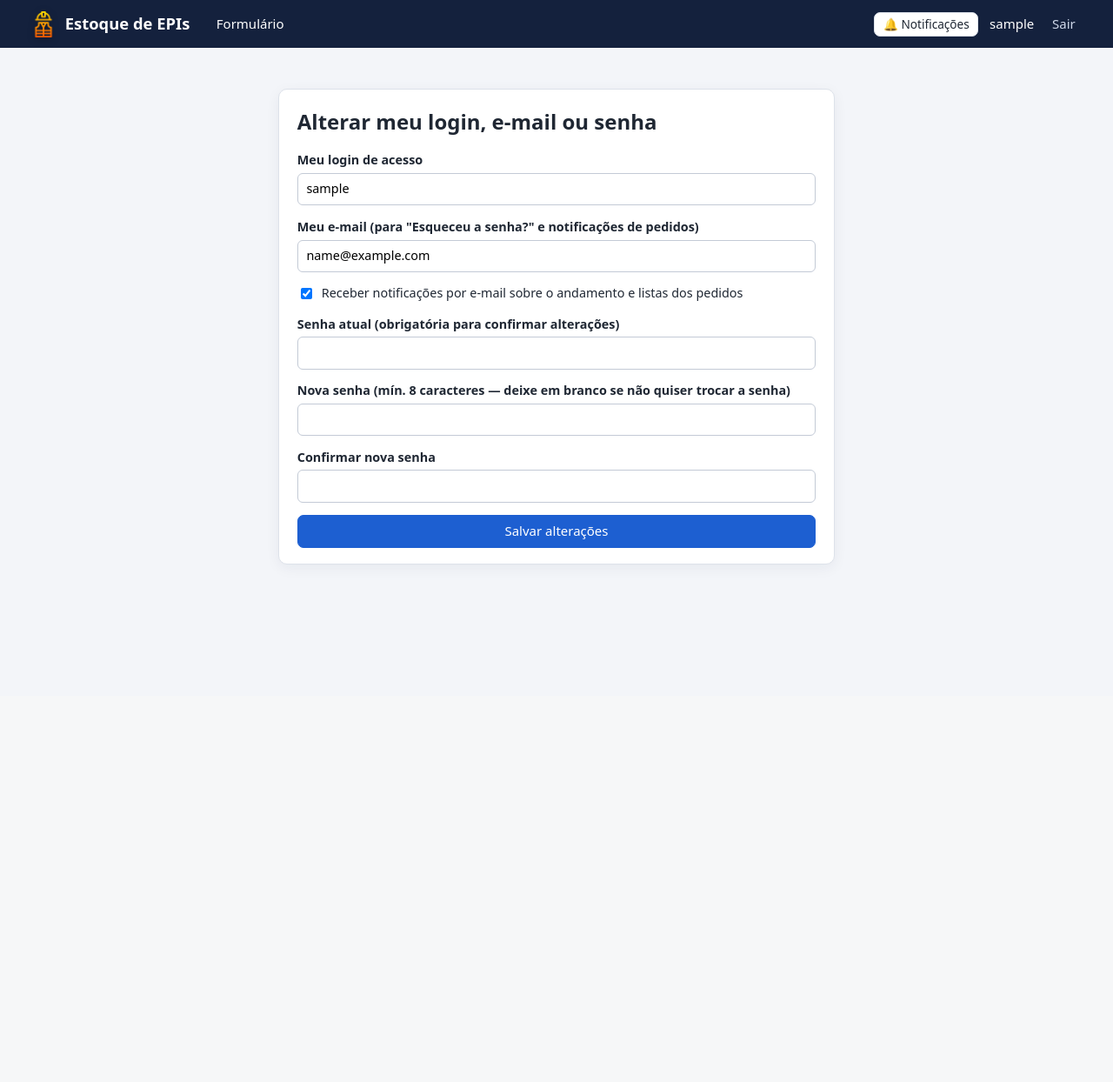
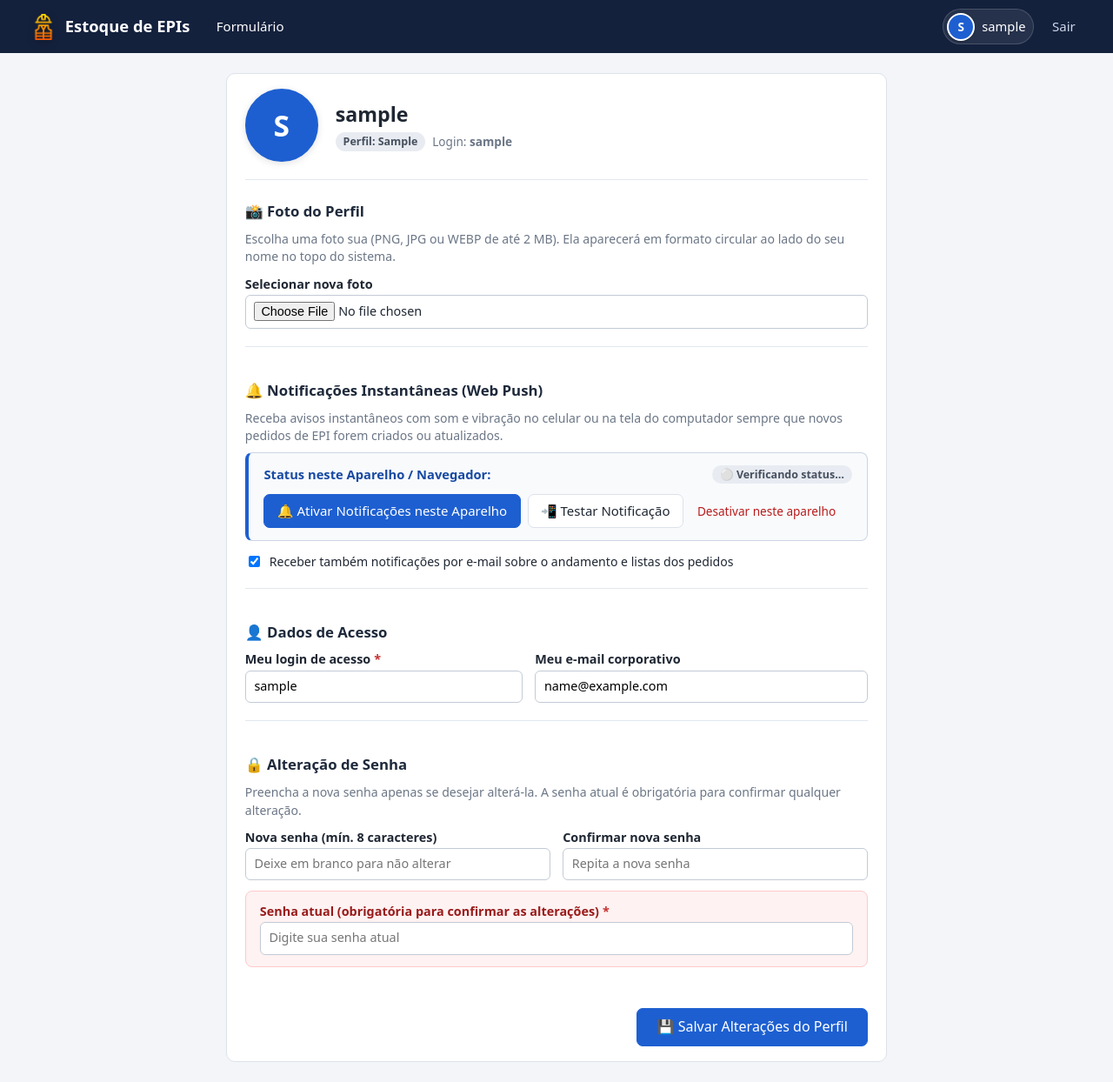
Before and after one commit to RuanAlves07/ProjetoEstocagemEPI, a Flask app: page /minha-senha in a window 1280 px wide. Shown: the whole page at 87% size. Before the commit the page ends 650 px from the top, so only its background shows below. Run offline with Flask 3, Linux system fonts and the light colour scheme; the visitor is signed in with stand-in values (Sample User, id 1); data comes from the database, SQL or seed files in the repository; some libraries are stand-ins or nearby versions.

Commit message:
feat: migra /minha-senha para Meu Perfil com foto redonda no header e controle de web push

```diff
--- a/app/db.py
+++ b/app/db.py
@@ -391,6 +391,8 @@ def _migrar(conn):
         conn.execute("ALTER TABLE usuarios ADD COLUMN email TEXT")
     if "receber_notificacoes" not in colunas_usu:
         conn.execute("ALTER TABLE usuarios ADD COLUMN receber_notificacoes INTEGER NOT NULL DEFAULT 1")
+    if "foto_perfil" not in colunas_usu:
+        conn.execute("ALTER TABLE usuarios ADD COLUMN foto_perfil TEXT")
 
     # Tabela de inscrições de notificações Web Push mobile
     conn.execute("""
--- a/app/schema.sql
+++ b/app/schema.sql
@@ -4,6 +4,7 @@ CREATE TABLE IF NOT EXISTS usuarios (
     login                 TEXT NOT NULL UNIQUE COLLATE NOCASE,
     email                 TEXT,
     receber_notificacoes  INTEGER NOT NULL DEFAULT 1,
+    foto_perfil           TEXT,
     senha_hash            TEXT NOT NULL,
     perfil                TEXT NOT NULL,
     ativo                 INTEGER NOT NULL DEFAULT 1,
--- a/app/schema_postgres.sql
+++ b/app/schema_postgres.sql
@@ -7,6 +7,7 @@ CREATE TABLE IF NOT EXISTS usuarios (
     login                 TEXT NOT NULL UNIQUE,
     email                 TEXT,
     receber_notificacoes  INTEGER NOT NULL DEFAULT 1,
+    foto_perfil           TEXT,
     senha_hash            TEXT NOT NULL,
     perfil                TEXT NOT NULL,
     ativo                 INTEGER NOT NULL DEFAULT 1,
@@ -16,6 +17,7 @@ CREATE TABLE IF NOT EXISTS usuarios (
 ALTER TABLE usuarios DROP CONSTRAINT IF EXISTS usuarios_perfil_check;
 ALTER TABLE usuarios ADD COLUMN IF NOT EXISTS email TEXT;
 ALTER TABLE usuarios ADD COLUMN IF NOT EXISTS receber_notificacoes INTEGER NOT NULL DEFAULT 1;
+ALTER TABLE usuarios ADD COLUMN IF NOT EXISTS foto_perfil TEXT;
 
 CREATE UNIQUE INDEX IF NOT EXISTS idx_usuarios_login_lower ON usuarios (LOWER(login));
 
--- a/app/static/push.js
+++ b/app/static/push.js
@@ -149,9 +149,20 @@
         reg.pushManager.getSubscription().then(sub => {
           atualizarBotoesPush(Boolean(sub));
         });
+      } else {
+        atualizarBotoesPush(false);
       }
     }).catch(err => {
       console.warn("ServiceWorker não pôde ser registrado:", err);
+      atualizarBotoesPush(false);
+    });
+  } else {
+    document.querySelectorAll('.card-push-banner').forEach(b => {
+      const tag = b.querySelector('.status-push-tag');
+      if (tag) {
+        tag.textContent = '⚠️ Navegador não compatível com Web Push';
+        tag.className = 'status-push-tag badge vermelho';
+      }
     });
   }
 })();
--- a/app/static/style.css
+++ b/app/static/style.css
@@ -420,3 +420,104 @@ tr.linha-analisar { background: #fffdf5; }
   .indicadores { grid-template-columns: repeat(2, 1fr); }
   .tag-recomendado { display: inline-block; margin-top: .2rem; }
 }
+
+/* ==========================================================================
+   Avatar de Perfil no Header e Página Meu Perfil
+   ========================================================================== */
+.link-perfil-header {
+  display: inline-flex;
+  align-items: center;
+  gap: .5rem;
+  color: #fff;
+  text-decoration: none;
+  font-weight: 500;
+  padding: .2rem .55rem .2rem .25rem;
+  border-radius: 9999px;
+  background: rgba(255, 255, 255, 0.08);
+  border: 1px solid rgba(255, 255, 255, 0.16);
+  transition: all .2s ease;
+}
+.link-perfil-header:hover {
+  background: rgba(255, 255, 255, 0.18);
+  border-color: rgba(255, 255, 255, 0.3);
+  color: #fff;
+}
+.avatar-header {
+  width: 32px;
+  height: 32px;
+  border-radius: 50%;
+  object-fit: cover;
+  display: inline-flex;
+  align-items: center;
+  justify-content: center;
+  flex-shrink: 0;
+  box-shadow: 0 1px 3px rgba(0,0,0,0.2);
+  border: 2px solid #fff;
+}
+.avatar-header.avatar-padrao {
+  background: var(--cor-primaria, #0284c7);
+  color: #fff;
+  font-size: .85rem;
+  font-weight: 700;
+  line-height: 1;
+}
+.nome-usuario-header {
+  font-size: .92rem;
+  max-width: 170px;
+  overflow: hidden;
+  text-overflow: ellipsis;
+  white-space: nowrap;
+}
+
+.perfil-card-container {
+  max-width: 760px;
+  margin: 0 auto;
+}
+.perfil-cabecalho-bloco {
+  display: flex;
+  align-items: center;
+  gap: 1.25rem;
+  padding-bottom: 1.25rem;
+  border-bottom: 1px solid var(--cor-borda, #e2e8f0);
+  margin-bottom: 1.5rem;
+}
+.avatar-perfil-grande {
+  width: 84px;
+  height: 84px;
+  border-radius: 50%;
+  object-fit: cover;
+  border: 3px solid var(--cor-primaria, #0284c7);
+  box-shadow: 0 2px 8px rgba(0,0,0,0.12);
+  display: flex;
+  align-items: center;
+  justify-content: center;
+  flex-shrink: 0;
+  background: #f1f5f9;
+}
+.avatar-perfil-grande.avatar-padrao {
+  background: var(--cor-primaria, #0284c7);
+  color: #fff;
+  font-size: 2.1rem;
+  font-weight: 700;
+}
+.perfil-secao {
+  margin-bottom: 1.5rem;
+  padding-bottom: 1.25rem;
+  border-bottom: 1px solid var(--cor-borda, #e2e8f0);
+}
+.perfil-secao-titulo {
+  font-size: 1.05rem;
+  font-weight: 600;
+  color: var(--cor-texto, #1e293b);
+  margin-bottom: .6rem;
+  display: flex;
+  align-items: center;
+  gap: .4rem;
+}
+.card-push-banner {
+  background: #f8fafc;
+  border: 1px solid #cbd5e1;
+  border-left: 4px solid var(--cor-primaria, #0284c7);
+  border-radius: 8px;
+  padding: .9rem 1.1rem;
+}
--- a/app/templates/base.html
+++ b/app/templates/base.html
@@ -52,8 +52,14 @@
       </div>
     </details>
     {% endif %}
-    <button type="button" class="btn-push-toggle btn pequeno nao-imprimir" title="Notificações no celular" style="display:inline-flex;align-items:center;gap:.25rem">🔔 Notificações</button>
-    <a href="{{ url_for('auth.minha_senha') }}" title="Alterar login ou senha">{{ usuario['nome'] }}</a>
+    <a href="{{ url_for('auth.meu_perfil') }}" class="link-perfil-header" title="Meu Perfil">
+      {% if usuario.foto_perfil %}
+      <img src="{{ usuario.foto_perfil }}" alt="{{ usuario['nome'] }}" class="avatar-header">
+      {% else %}
+      <span class="avatar-header avatar-padrao">{{ (usuario['nome'] or 'U')[:1]|upper }}</span>
+      {% endif %}
+      <span class="nome-usuario-header">{{ usuario['nome'] }}</span>
+    </a>
     <form method="post" action="{{ url_for('auth.sair') }}">
       <input type="hidden" name="csrf_token" value="{{ csrf_token() }}">
       <button class="btn link">Sair</button>
--- /dev/null
+++ b/app/templates/meu_perfil.html
@@ -0,0 +1,164 @@
+{% extends 'base.html' %}
+{% from '_macros.html' import csrf with context %}
+{% block titulo %}Meu Perfil{% endblock %}
+{% block conteudo %}
+<div class="cartao perfil-card-container">
+  <div class="perfil-cabecalho-bloco">
+    <div class="perfil-avatar-wrapper">
+      {% if usuario.foto_perfil %}
+        <img id="preview-foto-perfil" src="{{ usuario.foto_perfil }}" alt="Foto de {{ usuario.nome }}" class="avatar-perfil-grande">
+      {% else %}
+        <div id="preview-foto-perfil-placeholder" class="avatar-perfil-grande avatar-padrao">
+          {{ (usuario.nome or 'U')[:1]|upper }}
+        </div>
+        <img id="preview-foto-perfil" src="" alt="Nova Foto" class="avatar-perfil-grande" style="display:none">
+      {% endif %}
+    </div>
+    <div class="perfil-info-topo">
+      <h1 style="margin:0 0 .25rem 0;font-size:1.45rem">{{ usuario.nome }}</h1>
+      <div style="display:flex;align-items:center;gap:.5rem;flex-wrap:wrap">
+        <span class="badge azul">Perfil: {{ usuario.perfil|title }}</span>
+        <span class="suave" style="font-size:.85rem">Login: <strong>{{ usuario.login }}</strong></span>
+      </div>
+    </div>
+  </div>
+
+  <form method="post" enctype="multipart/form-data" class="formulario" id="form-meu-perfil">
+    {{ csrf() }}
+
+    <!-- 1. Foto do Perfil -->
+    <div class="perfil-secao">
+      <div class="perfil-secao-titulo">
+        <span>📸 Foto do Perfil</span>
+      </div>
+      <p class="suave" style="margin:0 0 .75rem 0;font-size:.88rem">
+        Escolha uma foto sua (PNG, JPG ou WEBP de até 2 MB). Ela aparecerá em formato circular ao lado do seu nome no topo do sistema.
+      </p>
+      <div class="linha" style="align-items:center;gap:1rem;flex-wrap:wrap">
+        <label style="flex:1;min-width:240px;margin:0">
+          <span class="rotulo-campo">Selecionar nova foto</span>
+          <input type="file" name="foto_perfil" id="campo-foto-perfil" accept="image/png,image/jpeg,image/webp,image/gif" onchange="carregarPreviaFoto(this)">
+        </label>
+        {% if usuario.foto_perfil %}
+        <label class="check" style="margin:1.4rem 0 0 0;font-size:.88rem;color:#b91c1c">
+          <input type="checkbox" name="remover_foto" value="1" onchange="alternarRemocaoFoto(this)">
+          Remover foto atual
+        </label>
+        {% endif %}
+      </div>
+    </div>
+
+    <!-- 2. Notificações Web Push (PC e Celular) -->
+    <div class="perfil-secao">
+      <div class="perfil-secao-titulo">
+        <span>🔔 Notificações Instantâneas (Web Push)</span>
+      </div>
+      <p class="suave" style="margin:0 0 .5rem 0;font-size:.88rem">
+        Receba avisos instantâneos com som e vibração no celular ou na tela do computador sempre que novos pedidos de EPI forem criados ou atualizados.
+      </p>
+
+      <div class="card-push-banner">
+        <div style="display:flex;justify-content:space-between;align-items:center;flex-wrap:wrap;gap:.5rem;margin-bottom:.75rem">
+          <strong style="color:var(--cor-primaria-esc);font-size:.92rem">Status neste Aparelho / Navegador:</strong>
+          <span class="status-push-tag badge cinza">⚪ Verificando status…</span>
+        </div>
+        <div style="display:flex;gap:.5rem;flex-wrap:wrap;align-items:center">
+          <button type="button" class="btn primario btn-ativar-push" onclick="window.ativarNotificacoesMobile()">
+            🔔 Ativar Notificações neste Aparelho
+          </button>
+          <button type="button" class="btn btn-testar-push" onclick="window.testarNotificacaoMobile()" hidden>
+            📲 Testar Notificação
+          </button>
+          <button type="button" class="btn link btn-desativar-push" onclick="window.desativarNotificacoesMobile()" style="color:#b91c1c;font-size:.85rem" hidden>
+            Desativar neste aparelho
+          </button>
+        </div>
+      </div>
+
+      <div style="margin-top:.85rem">
+        <label class="check" style="margin:0;font-size:.88rem">
+          <input type="checkbox" name="receber_notificacoes" value="1" {{ 'checked' if usuario.receber_notificacoes is none or usuario.receber_notificacoes }}>
+          Receber também notificações por e-mail sobre o andamento e listas dos pedidos
+        </label>
+      </div>
+    </div>
+
+    <!-- 3. Dados de Acesso -->
+    <div class="perfil-secao">
+      <div class="perfil-secao-titulo">
+        <span>👤 Dados de Acesso</span>
+      </div>
+      <div class="linha">
+        <label style="flex:1">
+          <span class="rotulo-campo">Meu login de acesso <span class="obrigatorio">*</span></span>
+          <input name="login" required autocomplete="username" value="{{ usuario.login }}">
+        </label>
+        <label style="flex:1.2">
+          <span class="rotulo-campo">Meu e-mail corporativo</span>
+          <input name="email" type="email" autocomplete="email" value="{{ usuario.email or '' }}" placeholder="nome@abecker.com.br">
+        </label>
+      </div>
+    </div>
+
+    <!-- 4. Senha e Confirmação -->
+    <div class="perfil-secao" style="border-bottom:none;margin-bottom:.5rem;padding-bottom:0">
+      <div class="perfil-secao-titulo">
+        <span>🔒 Alteração de Senha</span>
+      </div>
+      <p class="suave" style="margin:0 0 .75rem 0;font-size:.88rem">
+        Preencha a nova senha apenas se desejar alterá-la. A senha atual é obrigatória para confirmar qualquer alteração.
+      </p>
+
+      <div class="linha">
+        <label style="flex:1">
+          <span class="rotulo-campo">Nova senha (mín. 8 caracteres)</span>
+          <input name="senha" type="password" minlength="8" autocomplete="new-password" placeholder="Deixe em branco para não alterar">
+        </label>
+        <label style="flex:1">
+          <span class="rotulo-campo">Confirmar nova senha</span>
+          <input name="confirmacao" type="password" minlength="8" autocomplete="new-password" placeholder="Repita a nova senha">
+        </label>
+      </div>
+
+      <div style="background:#fef2f2;border:1px solid #fecaca;border-radius:8px;padding:.85rem 1rem;margin-top:.75rem">
+        <label style="margin:0">
+          <span class="rotulo-campo" style="color:#991b1b;font-weight:600">Senha atual (obrigatória para confirmar as alterações) <span class="obrigatorio">*</span></span>
+          <input name="atual" type="password" required autocomplete="current-password" placeholder="Digite sua senha atual">
+        </label>
+      </div>
+    </div>
+
+    <div style="display:flex;justify-content:flex-end;gap:.5rem;margin-top:1.5rem">
+      <button type="submit" class="btn primario" style="padding:.6rem 1.4rem;font-size:1rem">💾 Salvar Alterações do Perfil</button>
+    </div>
+  </form>
+</div>
+
+<script>
+function carregarPreviaFoto(input) {
+  if (!input.files || !input.files[0]) return;
+  const file = input.files[0];
+  const reader = new FileReader();
+  reader.onload = function(e) {
+    const imgPreview = document.getElementById("preview-foto-perfil");
+    const placeholder = document.getElementById("preview-foto-perfil-placeholder");
+    if (imgPreview) {
+      imgPreview.src = e.target.result;
+      imgPreview.style.display = "flex";
+      imgPreview.style.opacity = "1";
+    }
+    if (placeholder) {
+      placeholder.style.display = "none";
+    }
+  };
+  reader.readAsDataURL(file);
+}
+
+function alternarRemocaoFoto(chk) {
+  const imgPreview = document.getElementById("preview-foto-perfil");
+  if (imgPreview) {
+    imgPreview.style.opacity = chk.checked ? "0.2" : "1";
+  }
+}
+</script>
+{% endblock %}
--- a/app/templates/minha_senha.html
+++ b/app/templates/minha_senha.html
@@ -1,31 +1 @@
-{% extends 'base.html' %}
-{% from '_macros.html' import csrf with context %}
-{% block titulo %}Meu acesso{% endblock %}
-{% block conteudo %}
-<div class="cartao estreito-card">
-  <h1>Alterar meu login, e-mail ou senha</h1>
-  <form method="post" class="formulario">
-    {{ csrf() }}
-    <label>Meu login de acesso
-      <input name="login" required autocomplete="username" value="{{ usuario.login }}">
-    </label>
-    <label>Meu e-mail (para "Esqueceu a senha?" e notificações de pedidos)
-      <input name="email" type="email" autocomplete="email" value="{{ usuario.email or '' }}" placeholder="nome@abecker.com.br">
-    </label>
-    <label class="check">
-      <input type="checkbox" name="receber_notificacoes" value="1" {{ 'checked' if usuario.receber_notificacoes is none or usuario.receber_notificacoes }}>
-      Receber notificações por e-mail sobre o andamento e listas dos pedidos
-    </label>
-    <label>Senha atual (obrigatória para confirmar alterações)
-      <input name="atual" type="password" required autocomplete="current-password">
-    </label>
-    <label>Nova senha (mín. 8 caracteres — deixe em branco se não quiser trocar a senha)
-      <input name="senha" type="password" minlength="8" autocomplete="new-password">
-    </label>
-    <label>Confirmar nova senha
-      <input name="confirmacao" type="password" minlength="8" autocomplete="new-password">
-    </label>
-    <button class="btn primario">Salvar alterações</button>
-  </form>
-</div>
-{% endblock %}
+{% extends 'meu_perfil.html' %}
```
Also changed, not shown: app/auth.py (+25 -6 lines), tests/test_app.py (+47 -0 lines).
